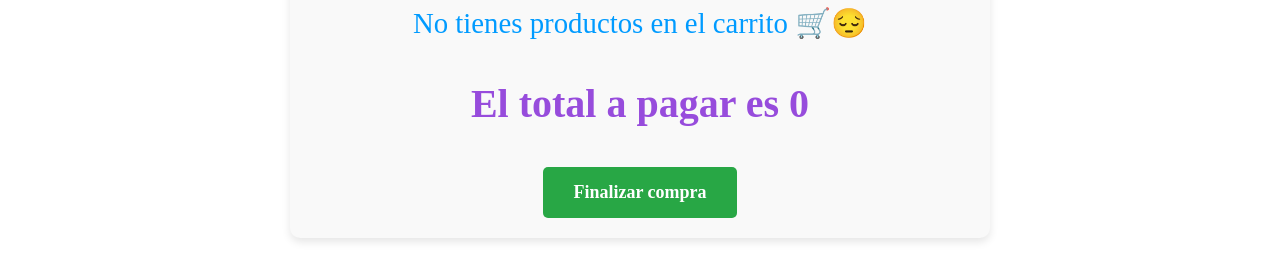
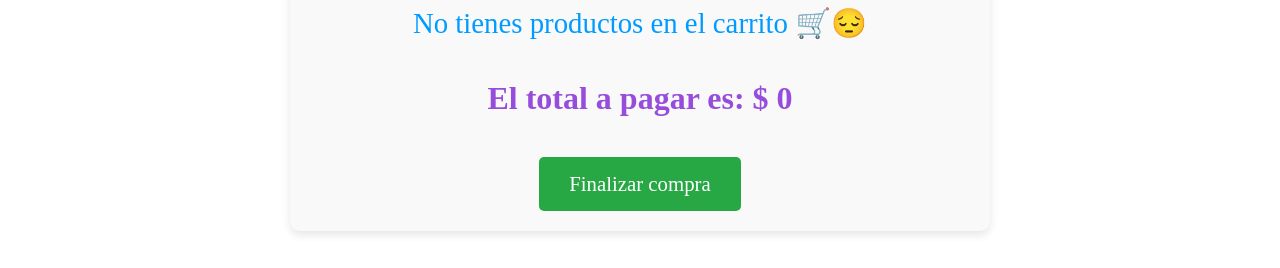
Before and after one commit to rikardo1986/final_entregaREACT, a React (Vite) app: page /cart in a window 1280 px wide. Shown: the part 300-568 px from the top of the page. Built offline with nearby package versions, Linux system fonts and the light colour scheme.

Commit message:
agregar precio unitacio cartContainer

```diff
--- a/src/components/pages/cart/CartContainer.jsx
+++ b/src/components/pages/cart/CartContainer.jsx
@@ -21,6 +21,7 @@ const CartContainer = () => {
             <div className="cart-item-info">
               <h2>{product.title}</h2>
               <h3>Cantidad: {product.quantity}</h3>
+              <h4>Precio unitario: $ {product.price}</h4>
             </div>
             <button
               onClick={() => removeById(product.id)}
@@ -37,7 +38,7 @@ const CartContainer = () => {
           Limpiar carrito
         </button>
       )}
-      <h2 className="cart-total">El total a pagar es {totalEnElCarrito}</h2>
+      <h2 className="cart-total">El total a pagar es: $ {totalEnElCarrito}</h2>
 
       <Link to="/checkout" className="cart-checkout-button">
         Finalizar compra
--- a/src/components/pages/cart/cartContainer.css
+++ b/src/components/pages/cart/cartContainer.css
@@ -51,6 +51,12 @@
   margin: 5px 0;
 }
 
+.cart-item h4 {
+  font-size: 1.1rem;
+  color: #009bff;
+  margin: 5px 0;
+}
+
 .cart-remove-button {
   background-color: #dc3545;
   color: white;
@@ -72,7 +78,7 @@
   color: #333;
   border: none;
   padding: 10px 20px;
-  font-size: 16px;
+  font-size: 1.2rem;
   cursor: pointer;
   border-radius: 5px;
   margin: 15px 0 15px;
@@ -86,7 +92,7 @@
 
 .cart-total {
   color: #974cdc;
-  font-size: 2.5rem;
+  font-size: 2rem;
   padding: 10px 20px;
 }
 
@@ -95,8 +101,7 @@
   color: white;
   border: none;
   padding: 15px 30px;
-  font-size: 18px;
-  font-weight: bold;
+  font-size: 1.3rem;
   cursor: pointer;
   border-radius: 5px;
   text-decoration: none;
```
